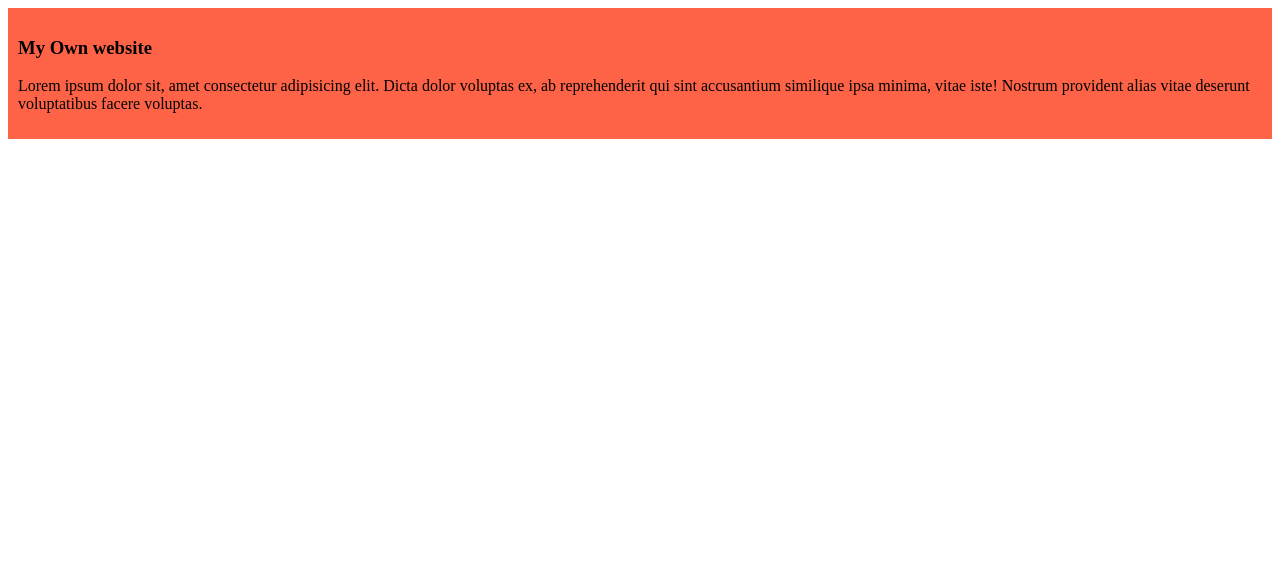
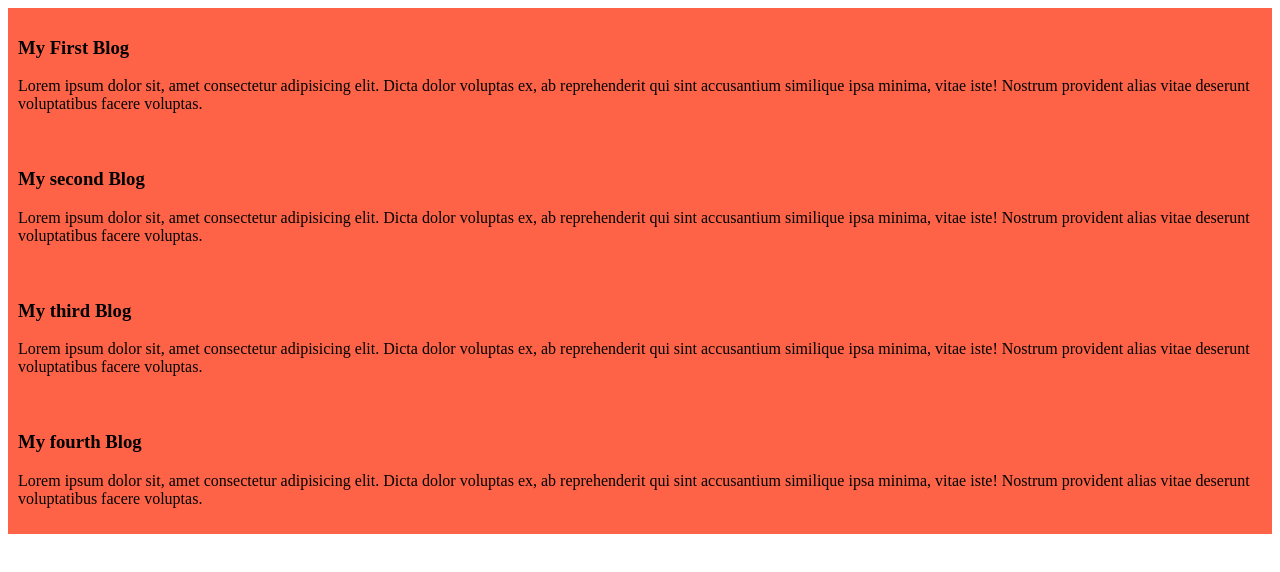
Before and after one commit to Mominul072/my-simple-website, a plain HTML site: page index.html in a window 1280 px wide. Drawn offline with Linux system fonts and the light colour scheme.

Commit message:
added the first blog

```diff
--- a/index.html
+++ b/index.html
@@ -8,7 +8,22 @@
 </head>
 <body>
     <div>
-        <h3>My Own website</h3>
+        <h3>My First Blog</h3>
+        <p>Lorem ipsum dolor sit, amet consectetur adipisicing elit. Dicta dolor voluptas ex, ab reprehenderit qui sint accusantium similique ipsa minima, vitae iste! Nostrum provident alias vitae deserunt voluptatibus facere voluptas.</p>
+
+    </div>
+    <div>
+        <h3>My second Blog</h3>
+        <p>Lorem ipsum dolor sit, amet consectetur adipisicing elit. Dicta dolor voluptas ex, ab reprehenderit qui sint accusantium similique ipsa minima, vitae iste! Nostrum provident alias vitae deserunt voluptatibus facere voluptas.</p>
+
+    </div>
+    <div>
+        <h3>My third Blog</h3>
+        <p>Lorem ipsum dolor sit, amet consectetur adipisicing elit. Dicta dolor voluptas ex, ab reprehenderit qui sint accusantium similique ipsa minima, vitae iste! Nostrum provident alias vitae deserunt voluptatibus facere voluptas.</p>
+
+    </div>
+    <div>
+        <h3>My fourth Blog</h3>
         <p>Lorem ipsum dolor sit, amet consectetur adipisicing elit. Dicta dolor voluptas ex, ab reprehenderit qui sint accusantium similique ipsa minima, vitae iste! Nostrum provident alias vitae deserunt voluptatibus facere voluptas.</p>
 
     </div>
```
